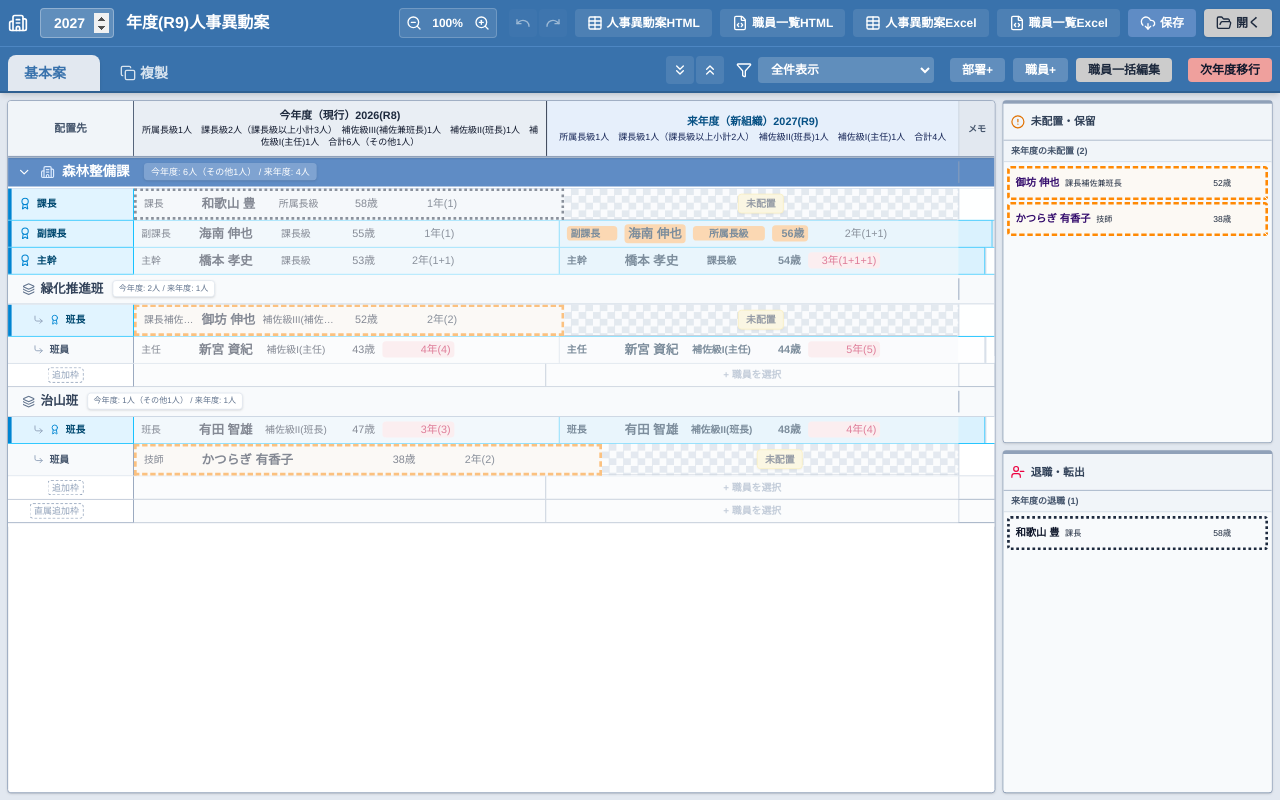
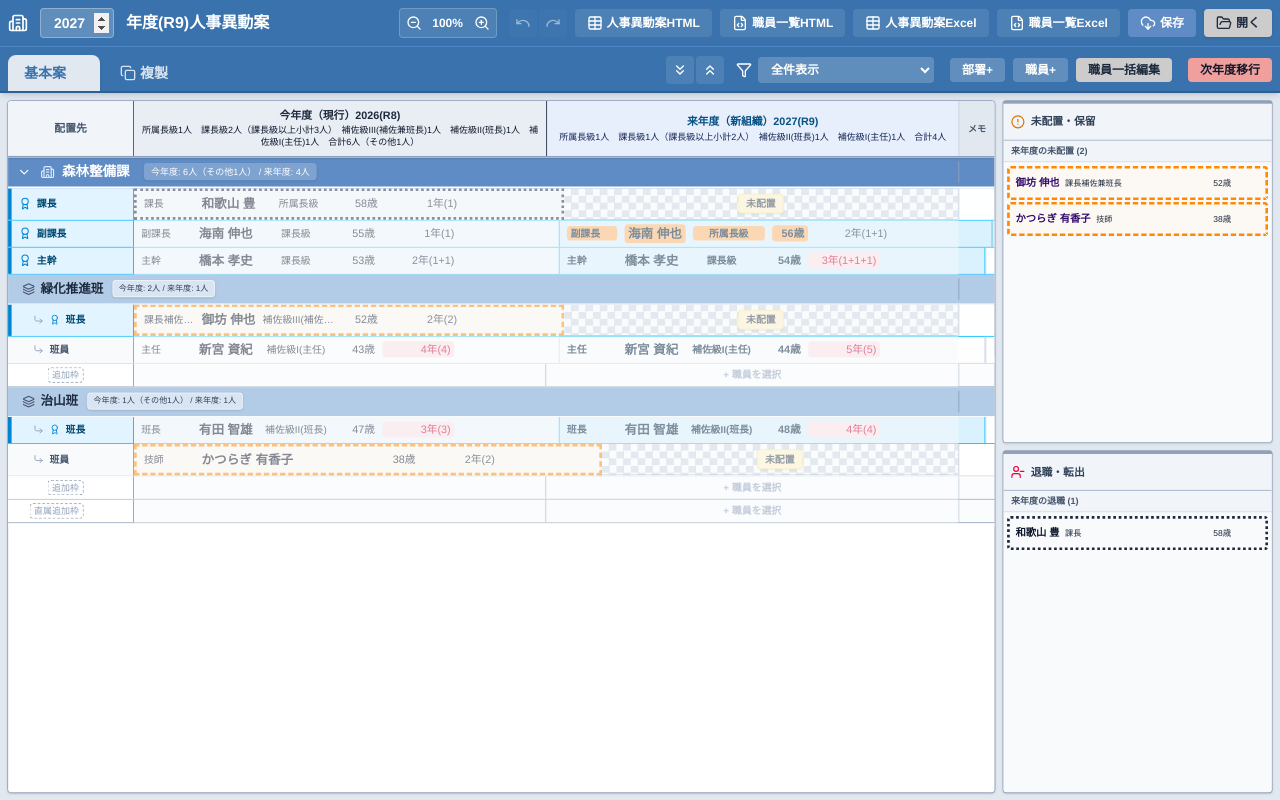
Before and after one commit to Kojiro-Nakamura/personnel-transfer-app, a React (Vite) app: page / in a window 1280 px wide. Built offline with nearby package versions, Linux system fonts and the light colour scheme.

Commit message:
Apply correct light blue color from palette to group row

```diff
--- a/src/components/department/DepartmentComponents.jsx
+++ b/src/components/department/DepartmentComponents.jsx
@@ -214,12 +214,12 @@ export const DepartmentBlock = ({ dept, onMoveUp, onMoveDown }) => {
 
             return (
               <React.Fragment key={grp.id}>
-                <div className="flex border-b border-slate-300 bg-slate-50 group/grp relative z-10">
-                  <div className="w-full px-2 py-1 text-[14px] font-bold text-slate-700 flex justify-between items-center">
+                <div className="flex border-b border-white bg-[#b2cbe6] group/grp relative z-10">
+                  <div className="w-full px-2 py-1 text-[14px] font-bold text-slate-800 flex justify-between items-center">
                     <div className="flex items-center gap-1.5" title={grp.nextName && grp.nextName !== grp.name ? `${grp.name} / ${grp.nextName}` : grp.name}>
-                      <Layers className="w-3.5 h-3.5 text-slate-500 ml-2" />
+                      <Layers className="w-3.5 h-3.5 text-slate-600 ml-2" />
                       {grp.nextName && grp.nextName !== grp.name ? `${grp.name} / ${grp.nextName}` : grp.name}
-                      <span className="text-[9px] bg-white px-1.5 py-0.5 rounded text-slate-500 ml-1 font-normal select-none pointer-events-none border border-slate-200 shadow-sm">
+                      <span className="text-[9px] bg-white/50 px-1.5 py-0.5 rounded text-slate-700 ml-1 font-normal select-none pointer-events-none border border-white/50 shadow-sm">
                         今年度: {formatCountText(gCCounts)} / 来年度: {formatCountText(gNCounts)}
                       </span>
 
@@ -227,14 +227,14 @@ export const DepartmentBlock = ({ dept, onMoveUp, onMoveDown }) => {
                         <div className="opacity-0 group-hover/grp:opacity-100 flex gap-0.5 ml-2">
                           <button
                             onClick={gIdx > 0 ? () => mutations.moveGroup(dept.id, grp.id, 'up') : undefined}
-                            className={cx("p-0.5 rounded text-slate-500", gIdx > 0 ? "hover:bg-slate-400 text-slate-600" : "invisible")}
+                            className={cx("p-0.5 rounded transition-colors text-slate-500", gIdx > 0 ? "hover:bg-white/50 text-slate-700" : "invisible")}
                             title={gIdx > 0 ? "班を上に移動" : ""}
                           >
                             <ArrowUp className="w-3.5 h-3.5"/>
                           </button>
                           <button
                             onClick={gIdx < dept.groups.length - 1 ? () => mutations.moveGroup(dept.id, grp.id, 'down') : undefined}
-                            className={cx("p-0.5 rounded text-slate-500", gIdx < dept.groups.length - 1 ? "hover:bg-slate-400 text-slate-600" : "invisible")}
+                            className={cx("p-0.5 rounded transition-colors text-slate-500", gIdx < dept.groups.length - 1 ? "hover:bg-white/50 text-slate-700" : "invisible")}
                             title={gIdx < dept.groups.length - 1 ? "班を下に移動" : ""}
                           >
                             <ArrowDown className="w-3.5 h-3.5"/>
@@ -247,21 +247,21 @@ export const DepartmentBlock = ({ dept, onMoveUp, onMoveDown }) => {
                       <div className="opacity-0 group-hover/grp:opacity-100 flex gap-1 items-center">
                         <button
                           onClick={() => openModal('groupPost', { deptId: dept.id, groupId: grp.id })}
-                          className="px-1 bg-slate-50 hover:bg-white rounded text-[10px] border border-slate-400"
+                          className="px-1.5 py-0.5 bg-white/50 hover:bg-white rounded text-[10px] text-slate-700 transition-colors shadow-sm"
                           title="この班にポストを追加"
                         >
                           班内ポスト
                         </button>
                         <button
                           onClick={() => openModal('group', { deptId: dept.id, group: grp })}
-                          className="p-0.5 hover:bg-slate-400 text-slate-600 rounded"
+                          className="p-0.5 hover:bg-white/50 text-slate-600 rounded transition-colors"
                           title="班名を編集"
                         >
                           <Edit2 className="w-3 h-3"/>
                         </button>
                         <button
                           onClick={() => openModal('delConfirm', { type: 'group', deptId: dept.id, id: grp.id, title: grp.name })}
-                          className="p-0.5 hover:bg-rose-200"
+                          className="p-0.5 hover:bg-white/50 text-rose-500 rounded transition-colors"
                           title="班を削除"
                         >
                           <Trash2 className="w-3 h-3"/>
```
